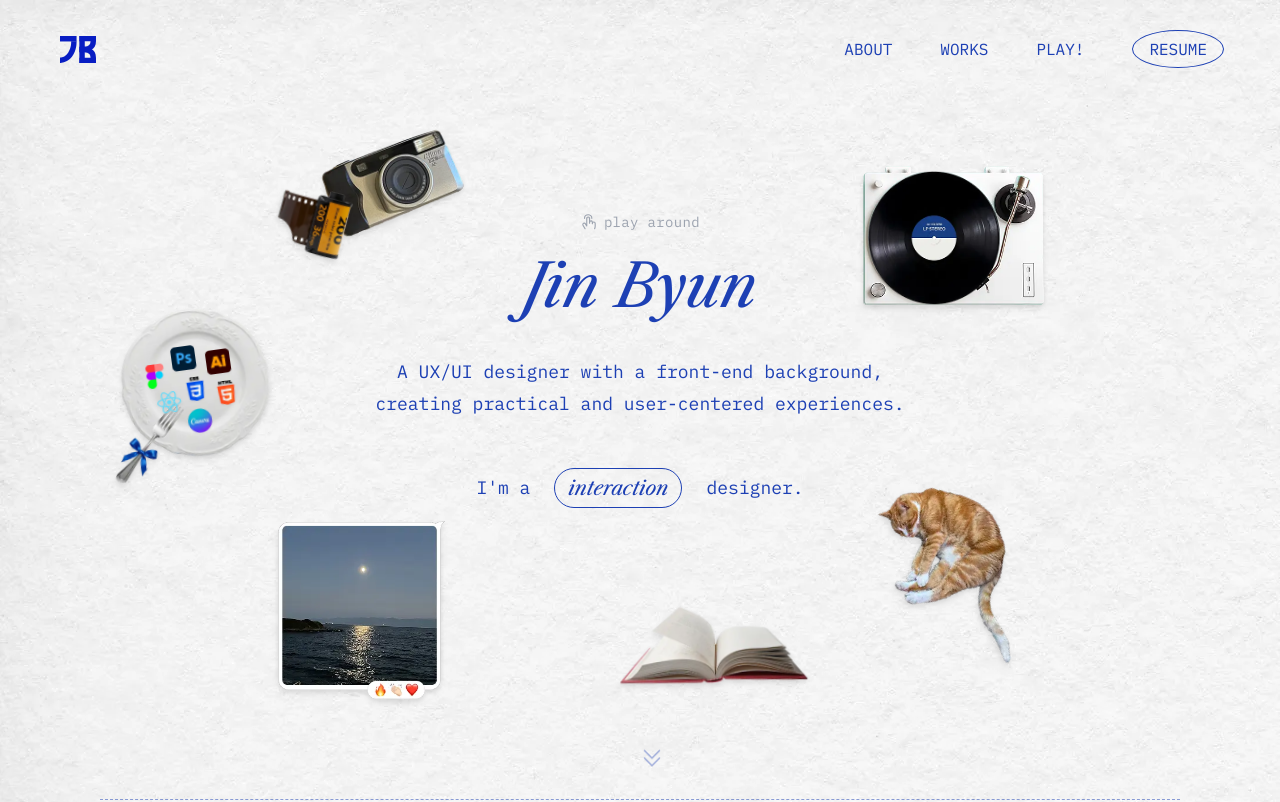
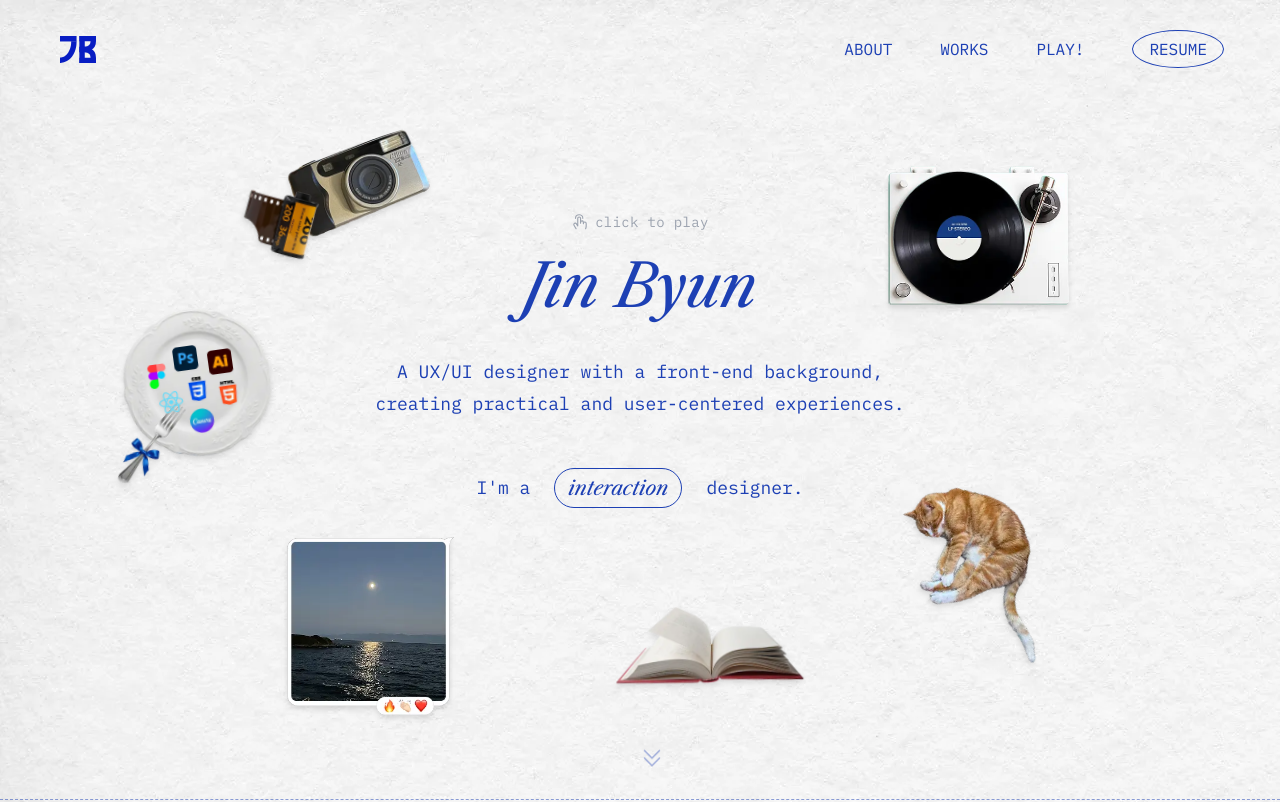
Before and after one commit to jinbyun5/jinbyun-portfolio, a React (Vite) app: page / in a window 1280 px wide. Shown: the top 802 px of the page. Built offline with nearby package versions, Linux system fonts and the light colour scheme.

Commit message:
Make stickers draggable

```diff
--- a/src/components/HeroSection.jsx
+++ b/src/components/HeroSection.jsx
@@ -1,4 +1,5 @@
 import { useState, useEffect, useRef } from 'react';
+import { motion } from 'motion/react';
 
 import { heroStickers, plateTools } from '../data/stickers';
 
@@ -29,12 +30,17 @@ function playSound(src) {
 function CameraSticker({ sticker }) {
     const [hovered, setHovered] = useState(false);
     const { play, stop } = playSound(sticker.audio);
+    const [dragging, setDragging] = useState(false);
 
     return (
-        <div
-            className={`absolute ${sticker.className} cursor-pointer select-none transition-transform duration-300 ${hovered ? 'scale-105' : 'scale-100'}`}
-            style={{ transform: `rotate(${sticker.rotate}deg) ${hovered ? 'scale(1.05)' : ''}` }}
-            onMouseEnter={() => { setHovered(true); play(); }}
+        <motion.div
+            drag
+            dragMomentum={false}
+            className={`absolute ${sticker.className} cursor-grab active:cursor-grabbing select-none`}
+            style={{ rotate: `${sticker.rotate}deg`, scale: hovered ? 1.05 : 1 }}
+            onDragStart={() => setDragging(true)}
+            onDragEnd={() => setDragging(false)}
+            onMouseEnter={() => { if (dragging) return; setHovered(true); play(); }}
             onMouseLeave={() => { setHovered(false); stop(); }}
         >
             <div className="relative flex flex-col items-start">
@@ -51,19 +57,24 @@ function CameraSticker({ sticker }) {
                     draggable={false}
                 />
             </div>
-        </div>
+        </motion.div>
     );
 }
 
 function PlateSticker({ sticker }) {
     const [hovered, setHovered] = useState(false);
     const { play, stop } = playSound(sticker.audio);
+    const [dragging, setDragging] = useState(false);
 
     return (
-        <div
-            className={`absolute ${sticker.className} cursor-pointer select-none`}
-            style={{ transform: `rotate(${sticker.rotate}deg)` }}
-            onMouseEnter={() => { setHovered(true); play(); }}
+        <motion.div
+            drag
+            dragMomentum={false}
+            className={`absolute ${sticker.className} cursor-grab active:cursor-grabbing select-none`}
+            style={{ rotate: `${sticker.rotate}deg` }}
+            onDragStart={() => setDragging(true)}
+            onDragEnd={() => setDragging(false)}
+            onMouseEnter={() => { if (dragging) return; setHovered(true); play(); }}
             onMouseLeave={() => { setHovered(false); stop(); }}
         >
             <div className={`relative transition-transform duration-200 ${hovered ? 'scale-105 rotate-6' : 'scale-100'}`}>
@@ -97,21 +108,26 @@ function PlateSticker({ sticker }) {
                     </div>
                 ))}
             </div>
-        </div>
+        </motion.div>
     );
 }
 
 function MessageSticker({ sticker }) {
     const [hovered, setHovered] = useState(false);
     const { play, stop } = playSound(sticker.audio);
+    const [dragging, setDragging] = useState(false);
 
     const Reactions = ['❤️', '👍', '😂', '✨', '🔥'];
 
     return (
-        <div
-            className={`absolute ${sticker.className} cursor-pointer select-none`}
-            style={{ transform: `rotate(${sticker.rotate}deg)` }}
-            onMouseEnter={() => { setHovered(true); play(); }}
+        <motion.div
+            drag
+            dragMomentum={false}
+            className={`absolute ${sticker.className} cursor-grab active:cursor-grabbing select-none`}
+            style={{ rotate: `${sticker.rotate}deg` }}
+            onDragStart={() => setDragging(true)}
+            onDragEnd={() => setDragging(false)}
+            onMouseEnter={() => { if (dragging) return; setHovered(true); play(); }}
             onMouseLeave={() => { setHovered(false); stop(); }}
         >
             {/* iMessage reaction bubble */}
@@ -138,19 +154,24 @@ function MessageSticker({ sticker }) {
                     draggable={false}
                 />
             </div>
-        </div>
+        </motion.div>
     );
 }
 
 function BookSticker({ sticker }) {
     const [hovered, setHovered] = useState(false);
     const { play, stop } = playSound(sticker.audio);
+    const [dragging, setDragging] = useState(false);
 
     return (
-        <div
-            className={`absolute ${sticker.className} cursor-pointer select-none`}
-            style={{ transform: `rotate(${sticker.rotate}deg)` }}
-            onMouseEnter={() => { setHovered(true); play(); }}
+        <motion.div
+            drag
+            dragMomentum={false}
+            className={`absolute ${sticker.className} cursor-grab active:cursor-grabbing select-none`}
+            style={{ rotate: `${sticker.rotate}deg` }}
+            onDragStart={() => setDragging(true)}
+            onDragEnd={() => setDragging(false)}
+            onMouseEnter={() => { if (dragging) return; setHovered(true); play(); }}
             onMouseLeave={() => { setHovered(false); stop(); }}
         >
             <div className={`transition-transform duration-300 ${hovered ? 'scale-105 -rotate-6' : 'scale-100'}`}>
@@ -161,21 +182,27 @@ function BookSticker({ sticker }) {
                     draggable={false}
                 />
             </div>
-        </div>
+        </motion.div>
     );
 }
 
 function VinylSticker({ sticker }) {
     const [hovered, setHovered] = useState(false);
     const { play, stop } = playSound(sticker.audio);
+    const [dragging, setDragging] = useState(false);
 
     return (
-        <div
-            className={`absolute ${sticker.className} cursor-pointer select-none transition-transform duration-300 ${hovered ? 'scale-105 rotate-6' : 'scale-100'}`}
+        <motion.div
+            drag
+            dragMomentum={false}
+            className={`absolute ${sticker.className} cursor-grab active:cursor-grabbing select-none`}
             style={{ rotate: `${sticker.rotate}deg` }}
-            onMouseEnter={() => { setHovered(true); play(); }}
+            onDragStart={() => setDragging(true)}
+            onDragEnd={() => setDragging(false)}
+            onMouseEnter={() => { if (dragging) return; setHovered(true); play(); }}
             onMouseLeave={() => { setHovered(false); stop(); }}
         >
+            <div className={`transition-transform duration-300 ${hovered ? 'scale-105 rotate-6' : 'scale-100'}`}>
                 <img
                     src={sticker.turntableSrc}
                     alt="turntable"
@@ -189,18 +216,24 @@ function VinylSticker({ sticker }) {
                     draggable={false}
                 />
             </div>
+        </motion.div>
     );
 }
 
 function CatSticker({ sticker }) {
     const [hovered, setHovered] = useState(false);
     const { play, stop } = playSound(sticker.audio);
+    const [dragging, setDragging] = useState(false);
 
     return (
-        <div
-            className={`absolute ${sticker.className} cursor-pointer select-none`}
-            style={{ transform: `rotate(${sticker.rotate}deg)` }}
-            onMouseEnter={() => { setHovered(true); play(); }}
+        <motion.div
+            drag
+            dragMomentum={false}
+            className={`absolute ${sticker.className} cursor-grab active:cursor-grabbing select-none`}
+            style={{ rotate: `${sticker.rotate}deg` }}
+            onDragStart={() => setDragging(true)}
+            onDragEnd={() => setDragging(false)}
+            onMouseEnter={() => { if (dragging) return; setHovered(true); play(); }}
             onMouseLeave={() => { setHovered(false); stop(); }}
         >
             {/* open to work badge */}
@@ -219,7 +252,7 @@ function CatSticker({ sticker }) {
                     draggable={false}
                 />
             </div>
-        </div>
+        </motion.div>
     );
 }
 
@@ -250,7 +283,7 @@ function HeroSection() {
     }, []);
 
     return (
-        <section className="relative h-screen w-full flex flex-col justify-center items-center border-b border-dashed border-jb-blue/50 overflow-hidden pb-20">
+        <section className="relative w-screen h-screen flex flex-col justify-center items-center border-b border-dashed border-jb-blue/50 overflow-hidden pb-20 left-1/2 -translate-x-1/2">
 
             {heroStickers.map((sticker) => (
                 <StickerItem key={sticker.id} sticker={sticker} />
@@ -258,7 +291,7 @@ function HeroSection() {
 
             <div className="flex flex-col justify-center items-center gap-6">
                 <div className="hidden font-mono text-sm text-gray-400 md:flex items-center gap-1.5 tracking-wide">
-                    <span><HandTapIcon size={18}/></span> play around
+                    <span><HandTapIcon size={18}/></span> click to play
                 </div>
                 <div className="flex flex-col justify-center items-center gap-10 text-center z-10 pointer-events-none">
 
--- a/src/data/stickers.js
+++ b/src/data/stickers.js
@@ -39,7 +39,7 @@ export const heroStickers = [
         src: heroCamera,
         filmSrc: heroFilm,
         audio: sfxCamera,
-        className: 'hidden md:block top-[16%] left-[20%] w-24 md:w-36 lg:w-36',
+        className: 'hidden md:block top-[16%] left-[22%] w-24 md:w-36 lg:w-36',
         rotate: 15,
     },
     {
@@ -47,7 +47,7 @@ export const heroStickers = [
         type: 'plate',
         src: heroPlate,
         audio: sfxPlate,
-        className: 'top-[68%] left-[5%] md:top-[38%] md:left-[0%] w-36 lg:w-44',
+        className: 'top-[68%] left-[8%] md:top-[38%] md:left-[8%] w-36 lg:w-44',
         rotate: -8,
     },
     {
@@ -55,7 +55,7 @@ export const heroStickers = [
         type: 'message',
         src: heroMessage,
         audio: sfxMessage,
-        className: 'bottom-[10%] md:bottom-[12%] md:left-[16%] w-32 md:w-36 lg:w-44',
+        className: 'bottom-[12%] md:bottom-[10%] left-[36%] md:left-[22%] w-32 md:w-36 lg:w-44',
         rotate: 0,
     },
     {
@@ -72,7 +72,7 @@ export const heroStickers = [
         src: heroVinyl,
         turntableSrc: heroTurntable,
         audio: vinylTurntable,
-        className: 'hidden md:block top-[20%] right-[12%] w-24 md:w-44 lg:w-48',
+        className: 'hidden md:block top-[20%] right-[16%] w-24 md:w-44 lg:w-48',
         rotate: 0,
     },
     {
@@ -80,7 +80,7 @@ export const heroStickers = [
         type: 'cat',
         src: heroCat,
         audio: sfxCat,
-        className: 'bottom-[14%] right-[5%] md:bottom-[20%] md:right-[12%] w-40 lg:w-48',
+        className: 'bottom-[18%] right-[10%] md:bottom-[20%] md:right-[16%] w-40 lg:w-48',
         rotate: 0,
     },
 ];
```
Lines whose indentation alone changed are shown as unchanged.
